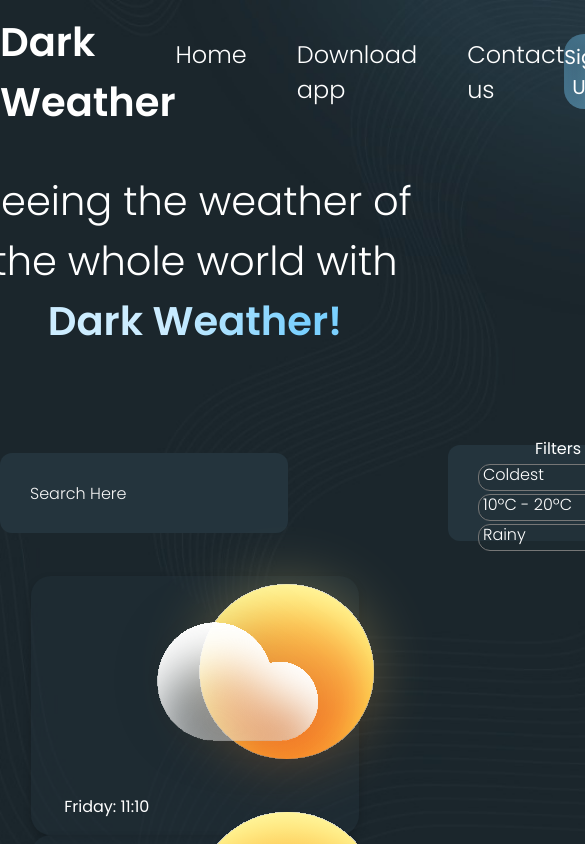
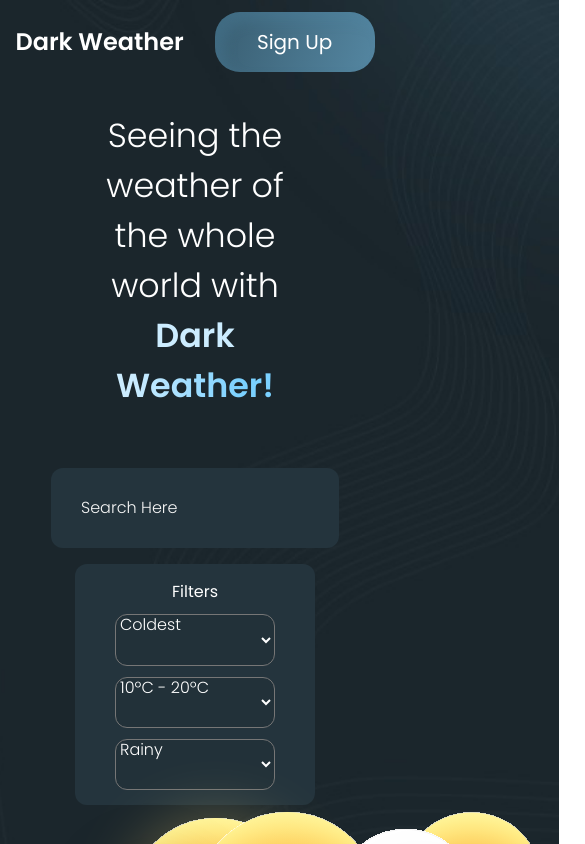
Before and after one commit to mavrk-mose/dark-weather, a React (Vite) app: page / in a window 390 px wide. Shown: the top 844 px of the page, 585 px wide, since content can reach past the window. Built offline with nearby package versions, Linux system fonts and the light colour scheme; no server answers.

Commit message:
added media queries for responsiveness

```diff
--- a/src/App.tsx
+++ b/src/App.tsx
@@ -8,11 +8,13 @@ function App() {
   <div className="container">
       <div className="navbar">
         <h2>Dark Weather</h2>
+        <div className="navi-bar">
           <ul>
             <li>Home</li>
             <li>Download app</li>
             <li>Contact us</li>
           </ul>
+        </div>
           <button>Sign Up</button>
       </div>
       <div className="content">
--- a/src/index.css
+++ b/src/index.css
@@ -51,16 +51,17 @@ h5{
   width: 100%;
   margin-top: 3%;
 }
+
 button{
-  font-size: 20px;
-  color: #FFFFFF;
-  width: 8.4375em;
-  height: 3.75em;
+  font-size: 1.25em;
+  color: hsl(0, 0%, 100%);
+  width: 8em;
+  height: 3em;
   border: none;
 
   background: linear-gradient(108.5deg, hsl(201, 33%, 34%) 4.95%, hsl(201, 35%, 53%) 132.43%);
-  box-shadow: inset 7px 7px 10px hsla(201, 36%, 48%, 0.302);
-  border-radius: 20px;
+  box-shadow: inset 0.4375em 0.4375em 0.625em hsla(201, 36%, 48%, 0.302);
+  border-radius: 1.25em;
 }
    /* DESCRIPTION SECTION */
 .content{
@@ -209,10 +210,22 @@ li{
   .cards {
   flex-direction: row;
   }
-
+  .filters {
+    flex-direction: column;
+    height: 40vh;
+    gap: 1em;
+  }
   .filter-box{
-
     flex-direction: column;
+    width: 15em;
+    height: 100%;
+  }
+  .content {
+    font-size: smaller;
+    height: 50vh;
+  }
+  .navi-bar {
+    display: none;
   }
   select, input {
     flex-direction: column;
@@ -220,20 +233,31 @@ li{
 }
 /* phone styles*/
 @media screen and (max-width: 700px){
-  .container {
+  h2{
+    font-size: 1.5em;
+  }
+  .navi-bar {
+    display: none;
+  }
+  .cards {
+    flex-direction: row;
 
+  }
+  .card {
     flex-direction: column;
   }
-  .cards {
+  .content {
+    font-size: smaller;
+    height: 40vh;
+  }
+  .filters {
+    flex-direction: column;
+    height: 40vh;
+    gap: 1em;
+  }
+  .filter-box{
+    width: 15em;
+    height: 100%;
+  }
 
-    flex-direction: column;
-  }
-  .card {
-
-    flex-direction: column;
-  }
-  .content{
-    width: 505px;
-    height: 240px;
-  }
 }
```
Lines whose indentation alone changed are shown as unchanged.
